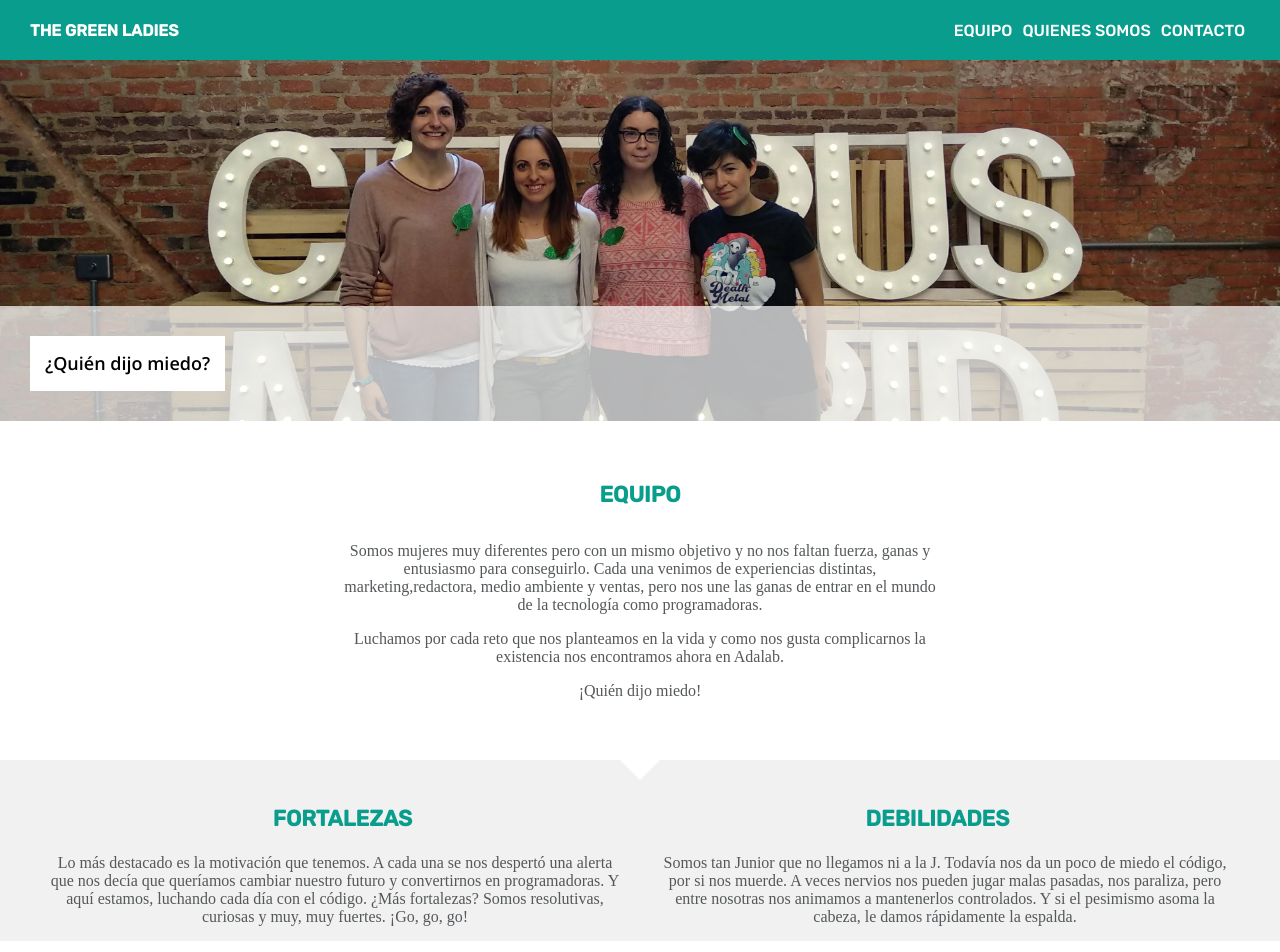
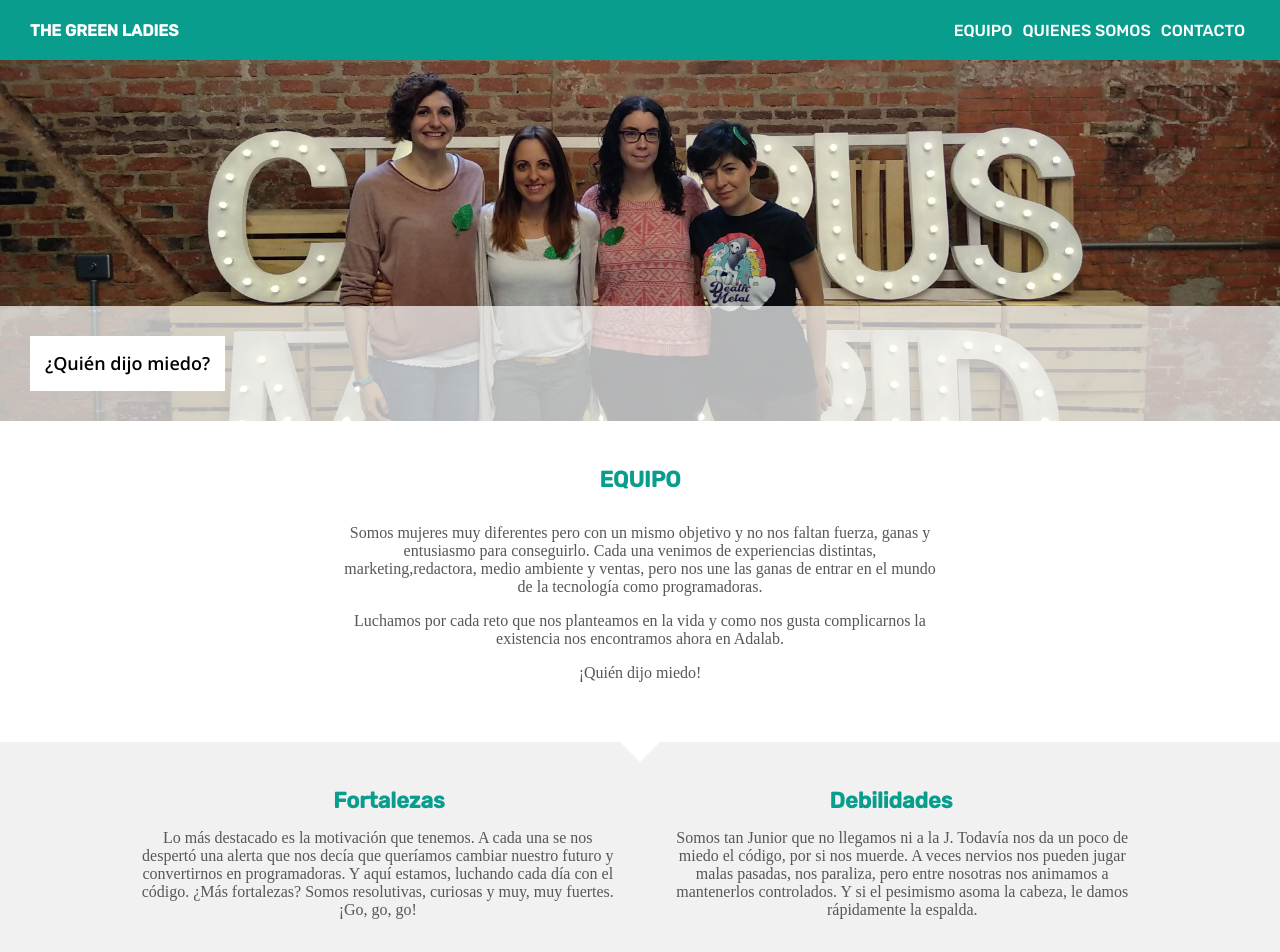
Before and after one commit to EsterGonzalezG/d-s1-the-green-ladies, a plain HTML site: page index.html in a window 1280 px wide. Shown: the top 952 px of the page. Drawn offline with nearby package versions, Linux system fonts and the light colour scheme.

Commit message:
correcion medidas qualities

```diff
--- a/css/qualities.css
+++ b/css/qualities.css
@@ -6,33 +6,40 @@ body{/*quitamos margenes del body*/
   margin: 0px;
 }
 @media all and (min-width: 768px) {
-}
-
   .qualities-section {
     display: flex;
     flex-direction: row;
-  padding: 30px 45px 15px 45px;
+    padding: 45px 45px 60px 45px;
   }
   .qualities-section-items {
     text-align: center;
     margin-bottom: auto;
     width: 50%;
   }
+  .titles-section {
+    padding-bottom: 15px;
+    margin: auto;
+  }
+
   .paragraph-1 {
     padding-right: 15px;
+    margin: auto;
   }
   .paragraph-2 {
     padding-left: 15px;
+    margin: auto;
   }
 }
 @media all and (min-width: 1200px) {
   .qualities-section {
-  padding: 30px 38px 15px 38px;
+    padding: 45px 138px 60px 138px;
   }
   .paragraph-1 {
     padding-right: 22.5px;
+    margin: auto;
   }
   .paragraph-2 {
     padding-left: 22.5px;
+    margin: auto;
   }
 }
--- a/css/stylesindex.css
+++ b/css/stylesindex.css
@@ -155,16 +155,15 @@ display:block;
   font-size: 22px;
   font-family: 'Rubik', sans-serif;
   margin-top:15px;
-  text-transform: uppercase;
 
 }
-@media all and (min-width:768px){
+@media all and (min-width:1200px){
   .container {
     width: 601px;
     margin: auto;
     padding: 45px 45px 60px 45px;
   }
-
+}
 
 .qualities-section {
   background: #f1f1f1;
--- a/index.html
+++ b/index.html
@@ -44,7 +44,7 @@
     </div>
     <section>
       <div class="container">
-        <h2 class="titles-section">Equipo</h2>
+        <h2 class="titles-section">EQUIPO</h2>
         <p>Somos mujeres muy diferentes pero con un mismo objetivo y no nos faltan fuerza, ganas y entusiasmo para conseguirlo.
           Cada una venimos de experiencias distintas, marketing,redactora, medio ambiente y ventas, pero nos une las ganas de entrar en el mundo de la tecnología como programadoras.</p>
           <p>Luchamos por cada reto que nos planteamos en la vida y como nos gusta complicarnos la existencia nos encontramos ahora en Adalab.</p>
```
Lines whose indentation alone changed are shown as unchanged.
